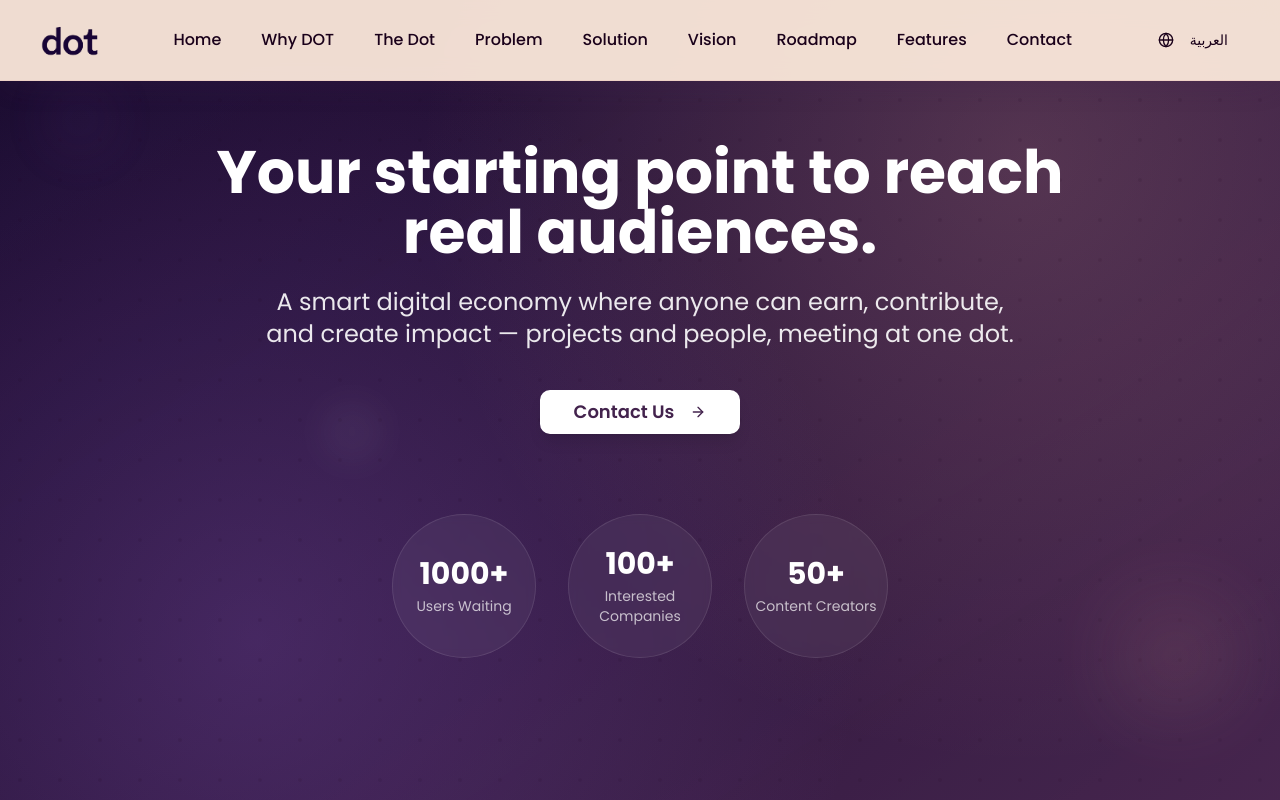
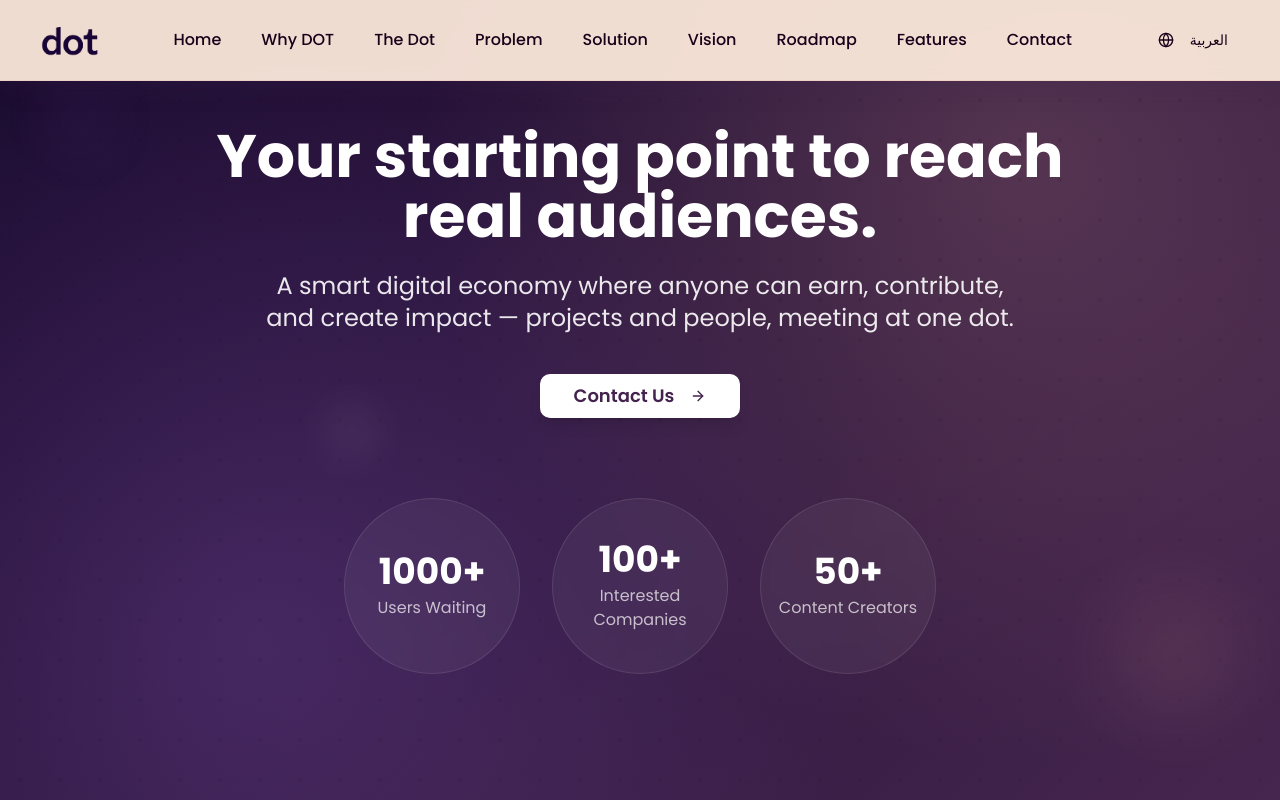
Before and after one commit to Webique/dot-earn-connect, a React (Vite) app: page / in a window 1280 px wide. Shown: the top 800 px of the page. Built offline with nearby package versions, Linux system fonts and the light colour scheme; the HTML template or start-up script is replaced by a standard one.

Commit message:
Update #1

```diff
--- a/src/components/Hero.tsx
+++ b/src/components/Hero.tsx
@@ -53,22 +53,22 @@ const Hero = () => {
           </div>
 
           {/* Stats/Numbers */}
-          <div className="mt-6 sm:mt-8 grid grid-cols-1 sm:grid-cols-3 gap-6 sm:gap-8 max-w-3xl mx-auto">
-            <div className="text-center bg-white/5 backdrop-blur-sm rounded-full border border-white/10 flex flex-col items-center justify-center w-28 h-28 sm:w-36 sm:h-36 mx-auto">
-              <div className="text-lg sm:text-2xl md:text-3xl font-bold text-white mb-1">1000+</div>
-              <div className="text-white/70 text-xs sm:text-sm px-2">
+          <div className="mt-6 sm:mt-8 grid grid-cols-1 sm:grid-cols-3 gap-6 sm:gap-8 max-w-4xl mx-auto">
+            <div className="text-center bg-white/5 backdrop-blur-sm rounded-full border border-white/10 flex flex-col items-center justify-center w-36 h-36 sm:w-44 sm:h-44 mx-auto">
+              <div className="text-xl sm:text-3xl md:text-4xl font-bold text-white mb-1">1000+</div>
+              <div className="text-white/70 text-sm sm:text-base px-2">
                 {dir === 'rtl' ? 'مستخدم منتظر' : 'Users Waiting'}
               </div>
             </div>
-            <div className="text-center bg-white/5 backdrop-blur-sm rounded-full border border-white/10 flex flex-col items-center justify-center w-28 h-28 sm:w-36 sm:h-36 mx-auto">
-              <div className="text-lg sm:text-2xl md:text-3xl font-bold text-white mb-1">100+</div>
-              <div className="text-white/70 text-xs sm:text-sm px-2">
+            <div className="text-center bg-white/5 backdrop-blur-sm rounded-full border border-white/10 flex flex-col items-center justify-center w-36 h-36 sm:w-44 sm:h-44 mx-auto">
+              <div className="text-xl sm:text-3xl md:text-4xl font-bold text-white mb-1">100+</div>
+              <div className="text-white/70 text-sm sm:text-base px-2">
                 {dir === 'rtl' ? 'شركة مهتمة' : 'Interested Companies'}
               </div>
             </div>
-            <div className="text-center bg-white/5 backdrop-blur-sm rounded-full border border-white/10 flex flex-col items-center justify-center w-28 h-28 sm:w-36 sm:h-36 mx-auto">
-              <div className="text-lg sm:text-2xl md:text-3xl font-bold text-white mb-1">50+</div>
-              <div className="text-white/70 text-xs sm:text-sm px-2">
+            <div className="text-center bg-white/5 backdrop-blur-sm rounded-full border border-white/10 flex flex-col items-center justify-center w-36 h-36 sm:w-44 sm:h-44 mx-auto">
+              <div className="text-xl sm:text-3xl md:text-4xl font-bold text-white mb-1">50+</div>
+              <div className="text-white/70 text-sm sm:text-base px-2">
                 {dir === 'rtl' ? 'مبدع محتوى' : 'Content Creators'}
               </div>
             </div>
```
